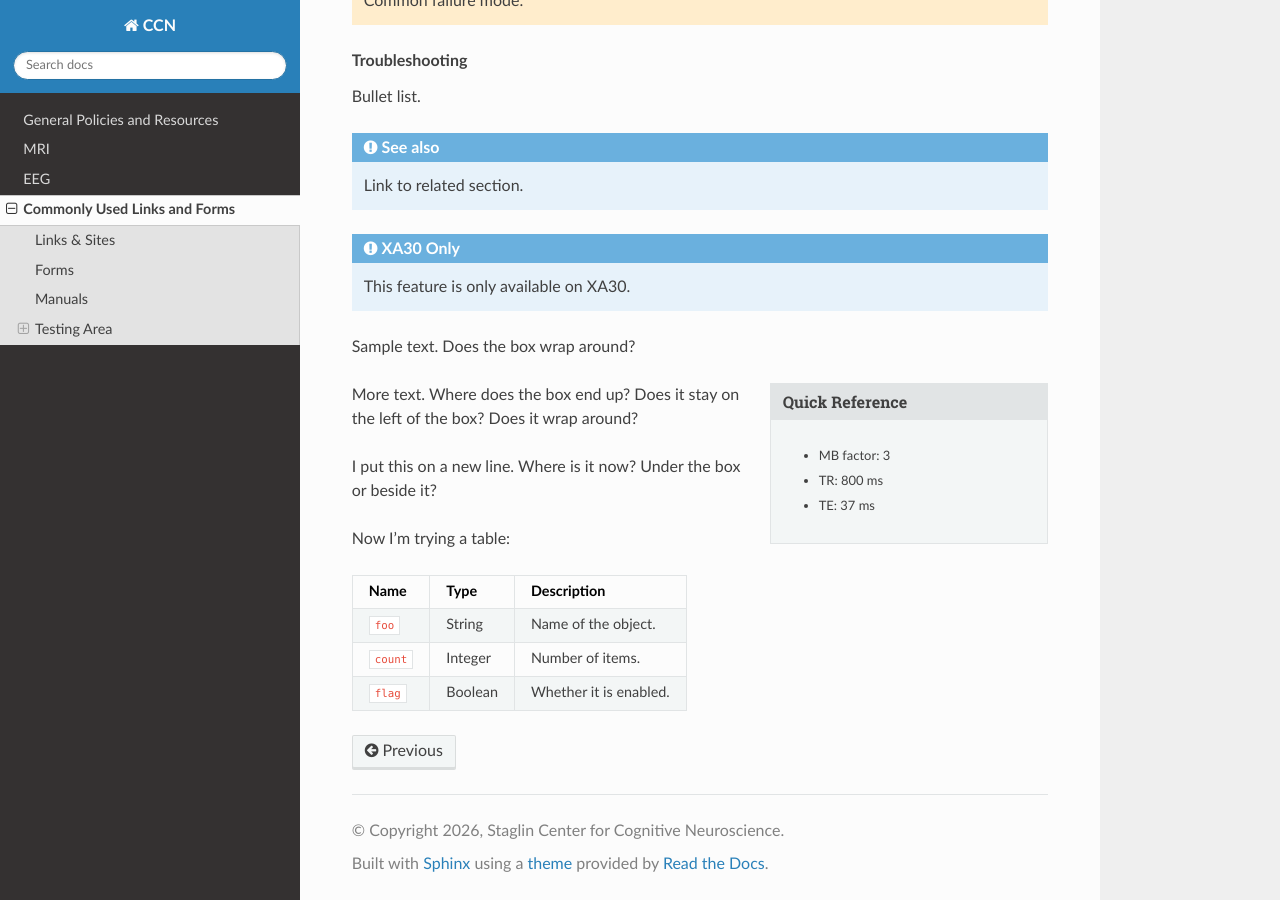
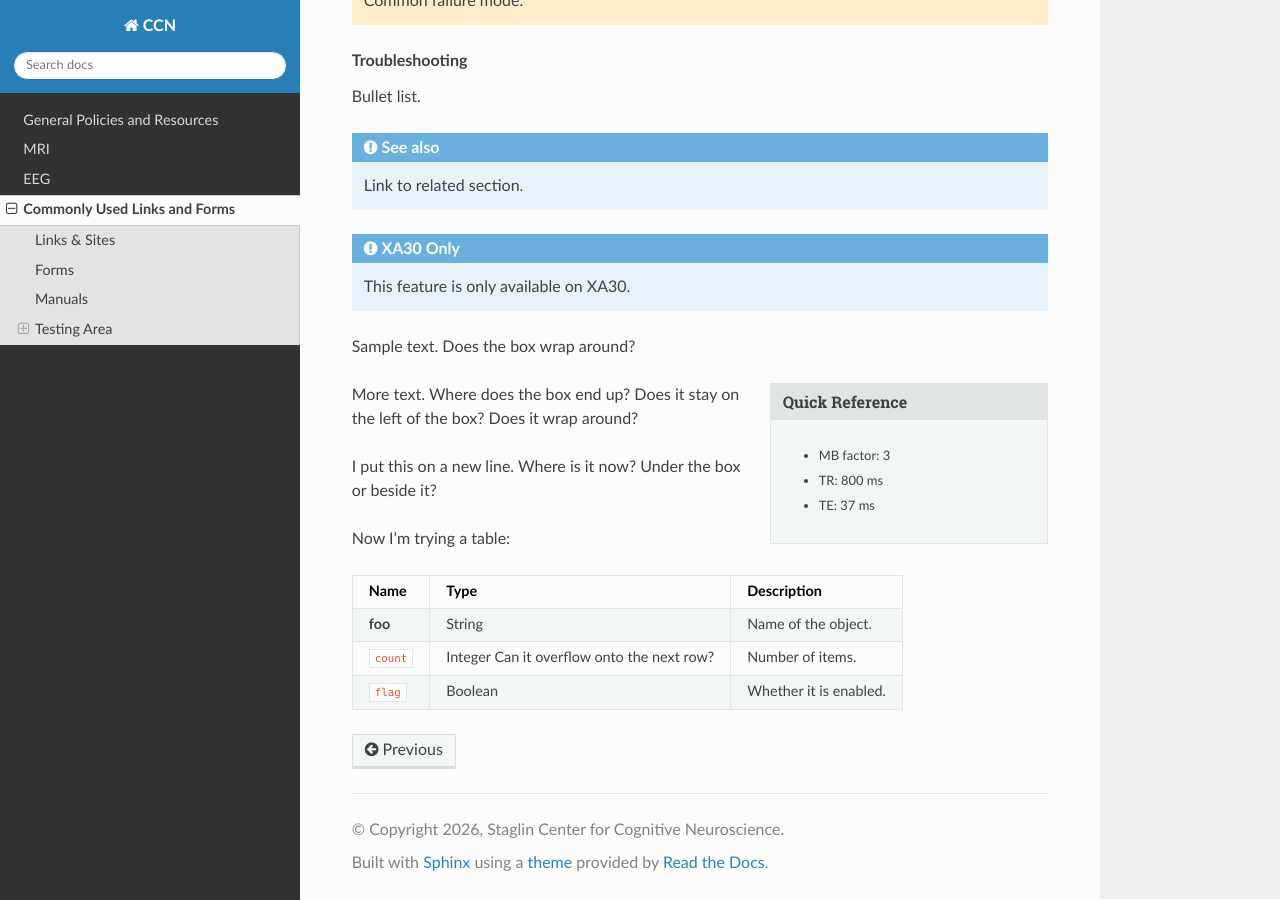
Before and after one commit to CCN-Support/CCN_Wiki, a Sphinx documentation site: the page built from docs/source/links-and-forms.rst, in a window 1280 px wide and 900 px high, scrolled down 1789 px. Built offline with Sphinx 7.4.7 and the Read the Docs theme 3.1.0, drawn with Linux system fonts in a browser that asks for light colours.

Commit message:
Update links-and-forms.rst

```diff
--- a/docs/source/links-and-forms.rst
+++ b/docs/source/links-and-forms.rst
@@ -93,11 +93,12 @@ Now I'm trying a table:
    * - Name
      - Type
      - Description
-   * - ``foo``
+   * - **foo**
      - String
      - Name of the object.
    * - ``count``
      - Integer
+       Can it overflow onto the next row?
      - Number of items.
    * - ``flag``
      - Boolean
```
